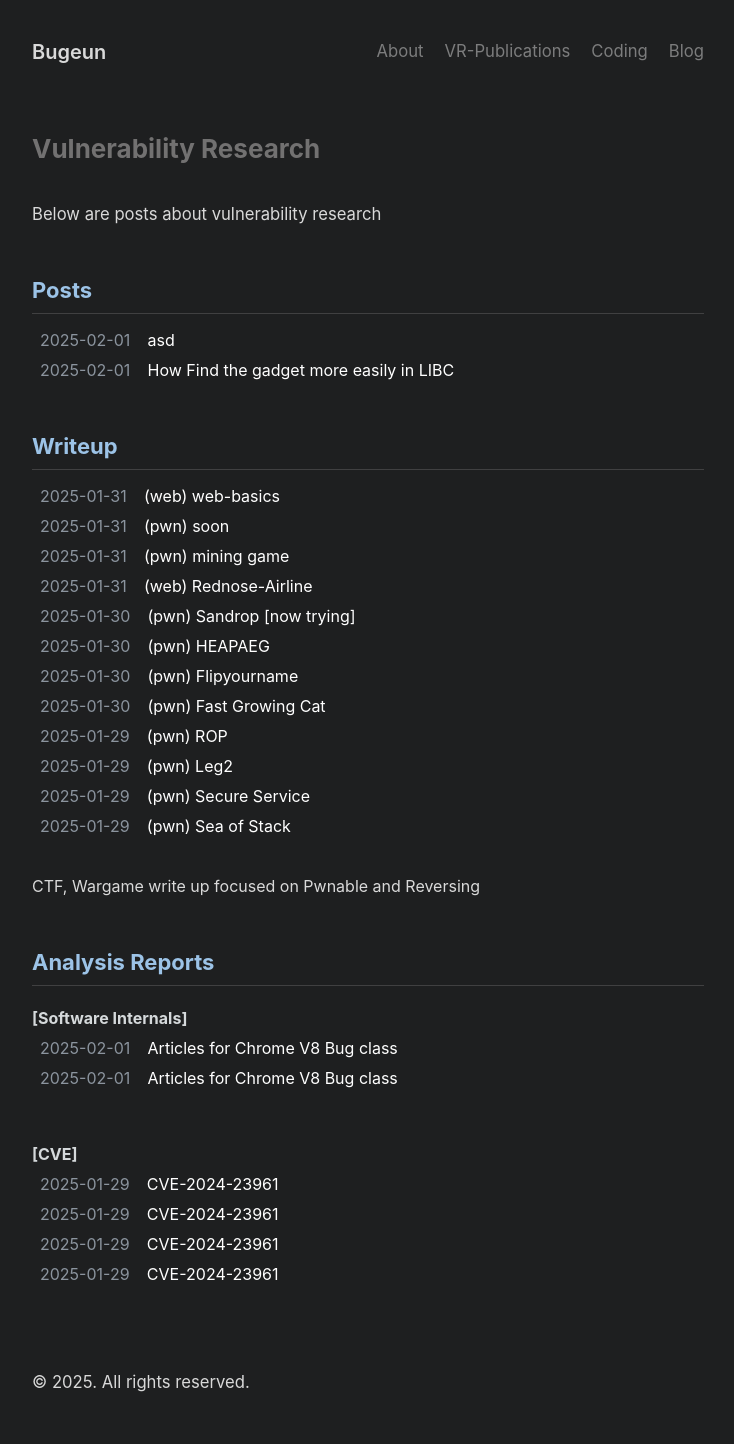
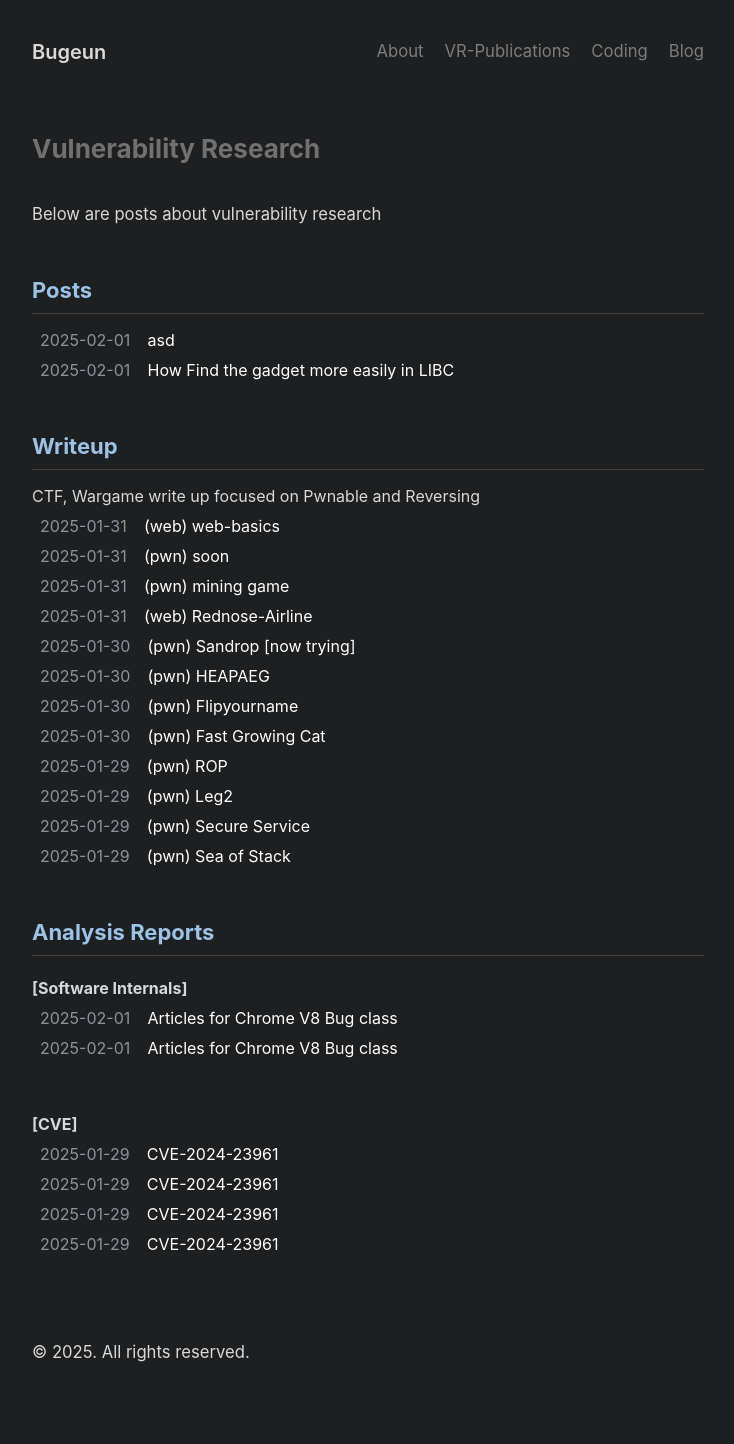
Before and after one commit to Bugeun/Bugeun.github.io, a Jekyll site: the page built from archive.md, in a window 1280 px wide. Shown: the whole page, without its empty margins (272-1006 px from the left). Built offline with Jekyll 4.4.1, drawn with Linux system fonts in a browser that asks for light colours; after the commit the page ends 1414 px from its top, so only the background shows below that.

Commit message:
Update archive.md

```diff
--- a/archive.md
+++ b/archive.md
@@ -62,6 +62,7 @@ title: Archive
 
 <!-- Writeup -->
   {% elsif category.name == "Writeup" %}
+    <span style = "font-size: 0.8em; margin-left: 0em;">CTF, Wargame write up focused on Pwnable and Reversing</span>
       <ul style="list-style: none; padding: 0; margin: 0;">
       {% for post in category.items %}
         <li style="margin-bottom: 0.3em;">
@@ -73,8 +74,6 @@ title: Archive
             </a>
         </li>
       {% endfor %}
-        <div><br></div>
-        <span style = "font-size: 0.8em; margin-left: 0em;">CTF, Wargame write up focused on Pwnable and Reversing</span>
         <div><br></div>
       </ul>
 {% endif %}
```
